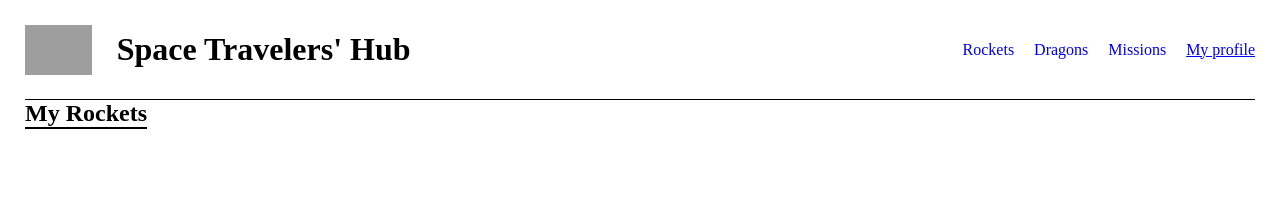
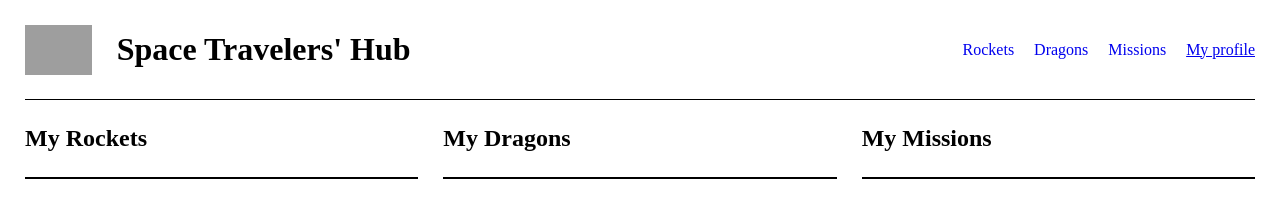
Before and after one commit to AkashaRojee/space-travelers-hub, a React app: page /profile in a window 1280 px wide. Built offline with nearby package versions, Linux system fonts and the light colour scheme; grey boxes are pictures that could not be loaded.

Commit message:
Structure margin for main

```diff
--- a/src/app/App.js
+++ b/src/app/App.js
@@ -4,12 +4,13 @@ import Rockets from "../features/rockets/Rockets";
 import Dragons from "../features/dragons/Dragons";
 import Missions from "../features/missions/Missions";
 import Profile from "../features/profile/Profile";
+import './scss/styles.scss';
 
 function App() {
   return (
     <BrowserRouter>
-      <div className="App">
-        <Header />
+      <Header />
+      <main>
         <Switch>
           <Route exact path='/'>
             <Rockets />
@@ -24,7 +25,7 @@ function App() {
             <Profile />
           </Route>
         </Switch>
-      </div>
+      </main>
     </BrowserRouter>
   );
 }
--- /dev/null
+++ b/src/app/scss/styles.scss
@@ -0,0 +1,4 @@
+main {
+  margin-top: 25px;
+  margin-bottom: 25px;
+}
--- a/src/features/profile/Profile.js
+++ b/src/features/profile/Profile.js
@@ -12,6 +12,14 @@ const Profiles = () => {
         columnTitle='My Rockets'
         reservedItems = {rockets.filter((rocket) => rocket.reserved === true)}
       />
+      <ProfileColumn
+        columnTitle='My Dragons'
+        reservedItems = {rockets.filter((rocket) => rocket.reserved === true)}
+      />
+      <ProfileColumn
+        columnTitle='My Missions'
+        reservedItems = {rockets.filter((rocket) => rocket.reserved === true)}
+      />
     </div>
   );
 
--- a/src/features/profile/Profile.module.scss
+++ b/src/features/profile/Profile.module.scss
@@ -1,14 +1,5 @@
 .profiles {
   display: flex;
   flex-direction: row;
-
-  .dragons {
-    display: flex;
-    flex-direction: column;
-  }
-
-  .missions {
-    display: flex;
-    flex-direction: column;
-  }
+  gap: 25px;
 }
--- a/src/features/profile/ProfileColumn.module.scss
+++ b/src/features/profile/ProfileColumn.module.scss
@@ -1,13 +1,17 @@
 .profile-column {
   display: flex;
   flex-direction: column;
+  width: 33.3%;
 
   ul {
     border: 1px solid black;
+    margin-top: 25px;
+    margin-bottom: 25px;
   }
 
   li {
     list-style: none;
+    padding: 10px;
 
     & + li {
       border-top: 1px solid black;
--- a/src/features/rockets/Rockets.module.scss
+++ b/src/features/rockets/Rockets.module.scss
@@ -2,6 +2,4 @@
   display: flex;
   flex-direction: column;
   gap: 25px;
-  margin-top: 25px;
-  margin-bottom: 25px;
 }
```
